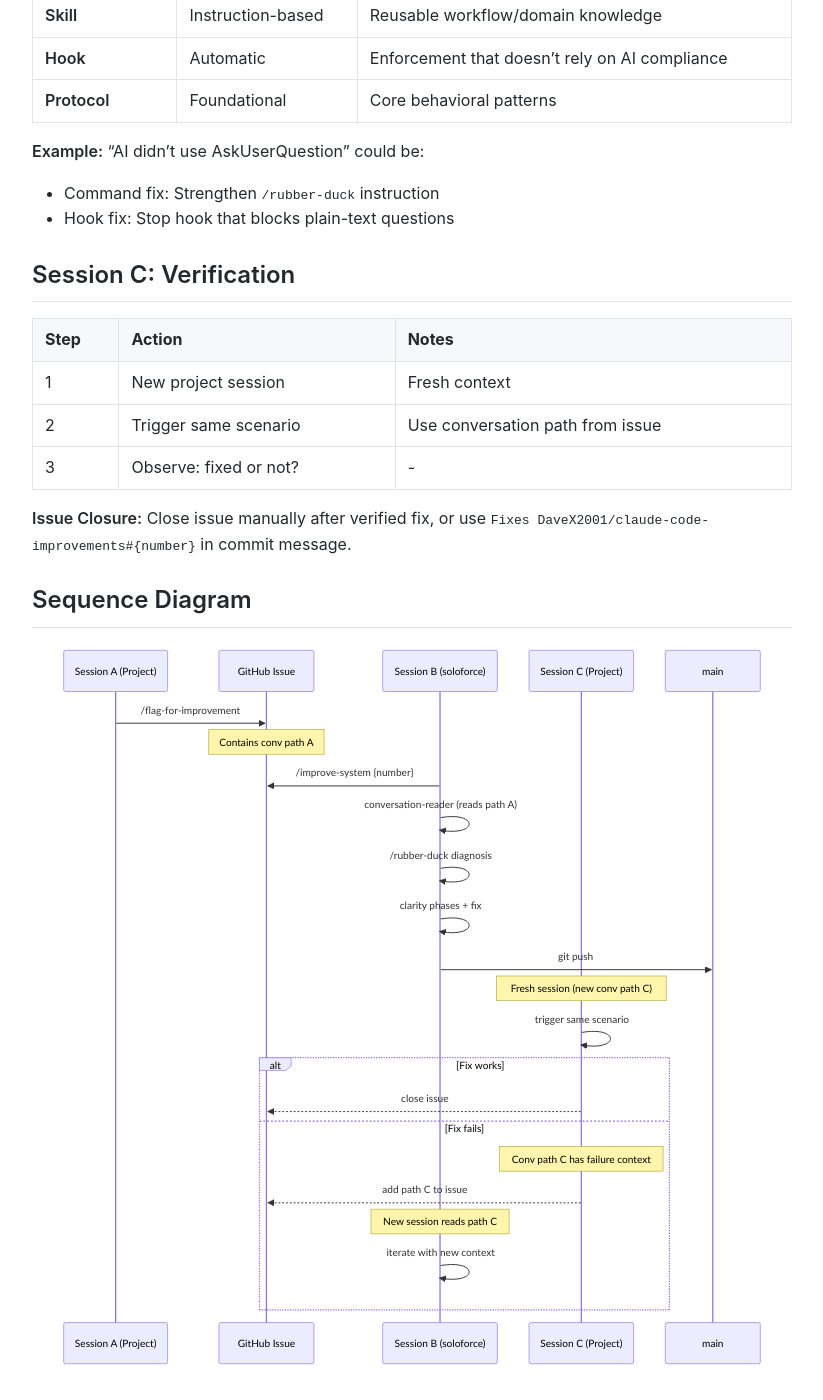
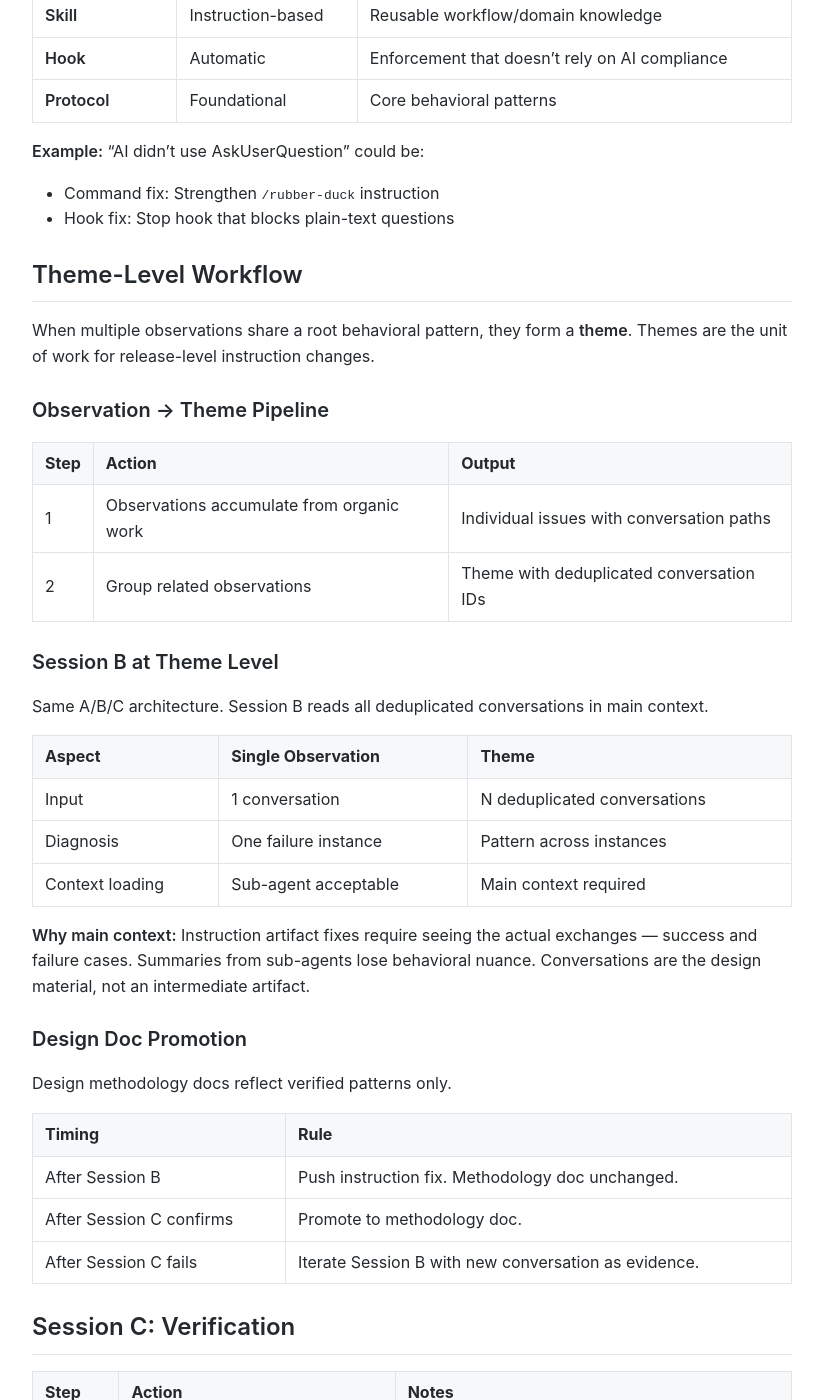
Before and after one commit to MariusWilsch/public-wilsch-ai-pages, a Jekyll site: the page built from global/improve-system-architecture.md, in a window 1280 px wide and 1400 px high, scrolled down 3336 px. Shown: the whole window, without its empty margins (228-1051 px from the left). Built offline with Jekyll 4.4.1, drawn with Linux system fonts in a browser that asks for light colours; our own code applies the rules of GitHub Pages for plain Markdown files; some of the changed text lies outside the part shown.

Commit message:
Sync from hippocampus 2026-02-26

```diff
--- a/global/improve-system-architecture.md
+++ b/global/improve-system-architecture.md
@@ -117,6 +117,42 @@ Part of `/rubber-duck` diagnosis - the fix depends on artifact type:
 - Command fix: Strengthen `/rubber-duck` instruction
 - Hook fix: Stop hook that blocks plain-text questions
 
+## Theme-Level Workflow
+
+When multiple observations share a root behavioral pattern, they form a **theme**.
+Themes are the unit of work for release-level instruction changes.
+
+### Observation → Theme Pipeline
+
+| Step | Action | Output |
+|------|--------|--------|
+| 1 | Observations accumulate from organic work | Individual issues with conversation paths |
+| 2 | Group related observations | Theme with deduplicated conversation IDs |
+
+### Session B at Theme Level
+
+Same A/B/C architecture. Session B reads all deduplicated conversations in main context.
+
+| Aspect | Single Observation | Theme |
+|--------|-------------------|-------|
+| Input | 1 conversation | N deduplicated conversations |
+| Diagnosis | One failure instance | Pattern across instances |
+| Context loading | Sub-agent acceptable | Main context required |
+
+**Why main context:** Instruction artifact fixes require seeing the actual exchanges —
+success and failure cases. Summaries from sub-agents lose behavioral nuance.
+Conversations are the design material, not an intermediate artifact.
+
+### Design Doc Promotion
+
+Design methodology docs reflect verified patterns only.
+
+| Timing | Rule |
+|--------|------|
+| After Session B | Push instruction fix. Methodology doc unchanged. |
+| After Session C confirms | Promote to methodology doc. |
+| After Session C fails | Iterate Session B with new conversation as evidence. |
+
 ## Session C: Verification
 
 | Step | Action | Notes |
@@ -124,6 +160,8 @@ Part of `/rubber-duck` diagnosis - the fix depends on artifact type:
 | 1 | New project session | Fresh context |
 | 2 | Trigger same scenario | Use conversation path from issue |
 | 3 | Observe: fixed or not? | - |
+
+**For themes:** Session C is organic — continue real work using the position. The next natural session IS the test. Do not manufacture scenarios.
 
 **Issue Closure:** Close issue manually after verified fix, or use `Fixes DaveX2001/claude-code-improvements#{number}` in commit message.
 
@@ -181,3 +219,4 @@ For `/flag-for-improvement`: When AI introspects "why did I do that?", expect po
 **Related:**
 - ADR: [Three-Session Model](three-session-instruction-artifact-improvement.md)
 - Implementation tracking: [Issue #49](https://github.com/DaveX2001/deliverable-tracking/issues/49)
+- Theme-level workflow source: [CCI #607](https://github.com/DaveX2001/claude-code-improvements/issues/607) behavioral verification session
```
